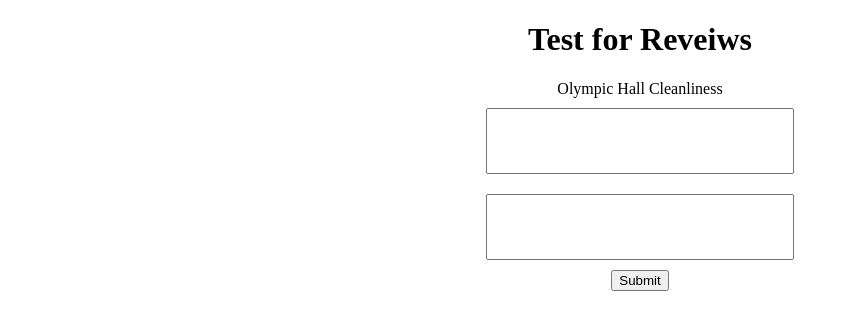
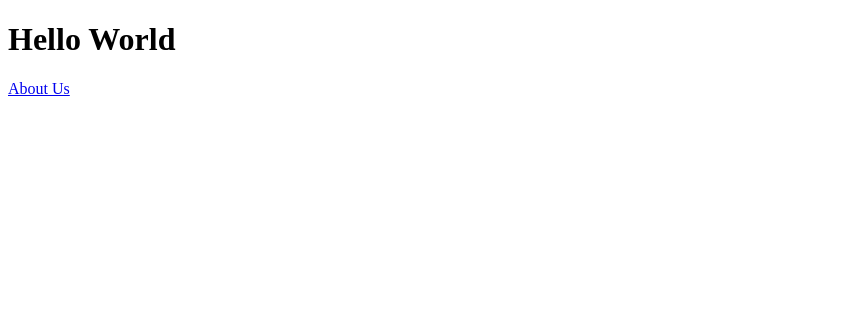
Before and after one commit to DhruvPareek/HillTalkHTMLCSS, a React (Create React App) app in the folder client/: page / in a window 1280 px wide. Shown: the top 330 px of the page, without its empty margins (0-849 px from the left). Built offline with nearby package versions, Linux system fonts and the light colour scheme.

Commit message:
Created React App that actually works
Imported router so linking separate js files to App.js is possible

```diff
--- a/client/package.json
+++ b/client/package.json
@@ -8,6 +8,7 @@
     "@testing-library/user-event": "^13.5.0",
     "react": "^18.2.0",
     "react-dom": "^18.2.0",
+    "react-router-dom": "^6.8.1",
     "react-scripts": "5.0.1",
     "web-vitals": "^2.1.4"
   },
--- a/client/src/App.js
+++ b/client/src/App.js
@@ -1,18 +1,54 @@
-import './App.css';
+// import './App.css';
 
-function App() {
-  return (
-    <div className="App">
-      <h1>Test for Reveiws</h1>
-      <div className="form">
-        <label>Olympic Hall Cleanliness</label>
-      <input type="text" name="Olympic Hall Cleanliness" />
-      <label></label>
-      <input type="text" name="Review" />
+
+
+// function App() {
+//   return (
+//     <div className="App">
+//       <h1>Test for Reveiws</h1>
+//       <div className="form">
+//         <label>Olympic Hall Cleanliness</label>
+//       <input type="text" name="Olympic Hall Cleanliness" />
+//       <label></label>
+//       <input type="text" name="Review" />
+//       </div>
+//       <button onclick='buttonclick()' >Submit</button>
+//     </div>
+//   );
+// }
+
+// export default App;
+import React from "react";
+import { createRoot } from "react-dom/client";
+import {
+  createBrowserRouter,
+  RouterProvider,
+  Route,
+  Link,
+} from "react-router-dom";
+
+function App()
+{
+
+const router = createBrowserRouter([
+  {
+    path: "/",
+    element: (
+      <div>
+        <h1>Hello World</h1>
+        <Link to="about">About Us</Link>
       </div>
-      <button>Submit</button>
-    </div>
-  );
+    ),
+  },
+  {
+    path: "about",
+    element: <div>About</div>,
+  },
+]);
+
+createRoot(document.getElementById("root")).render(
+  <RouterProvider router={router} />
+);
 }
 
 export default App;
```
Also changed, not shown: 1 other file (tests, documents, lock files or other folders).
